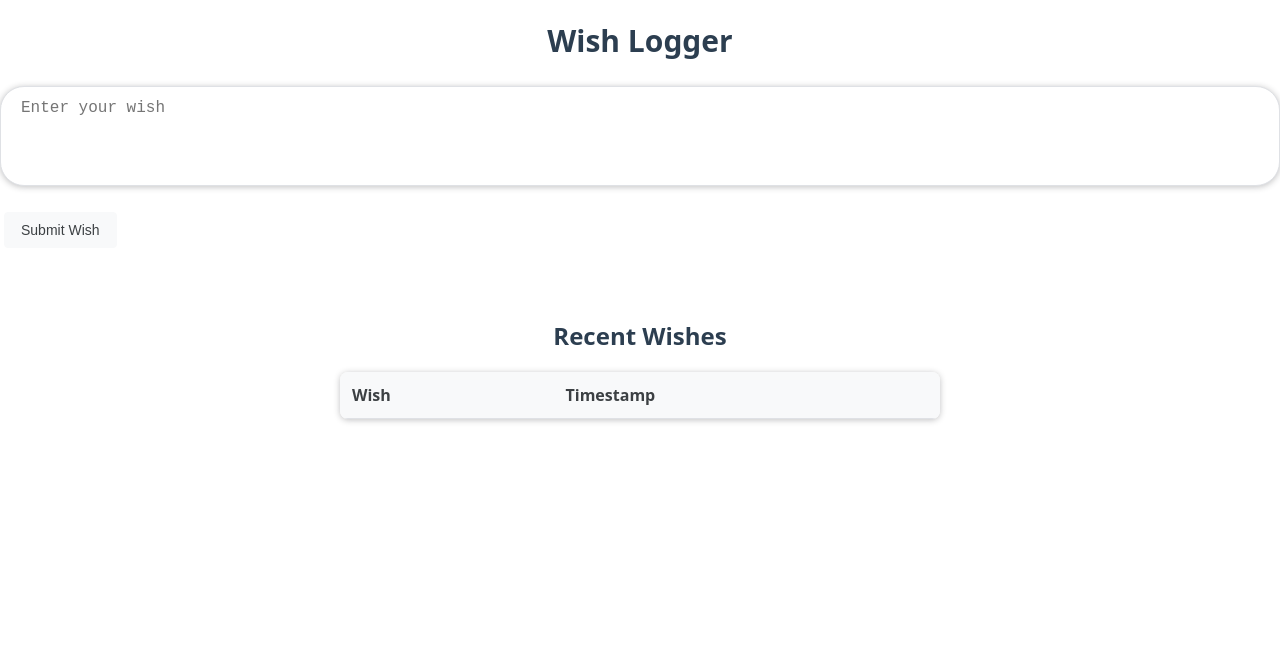
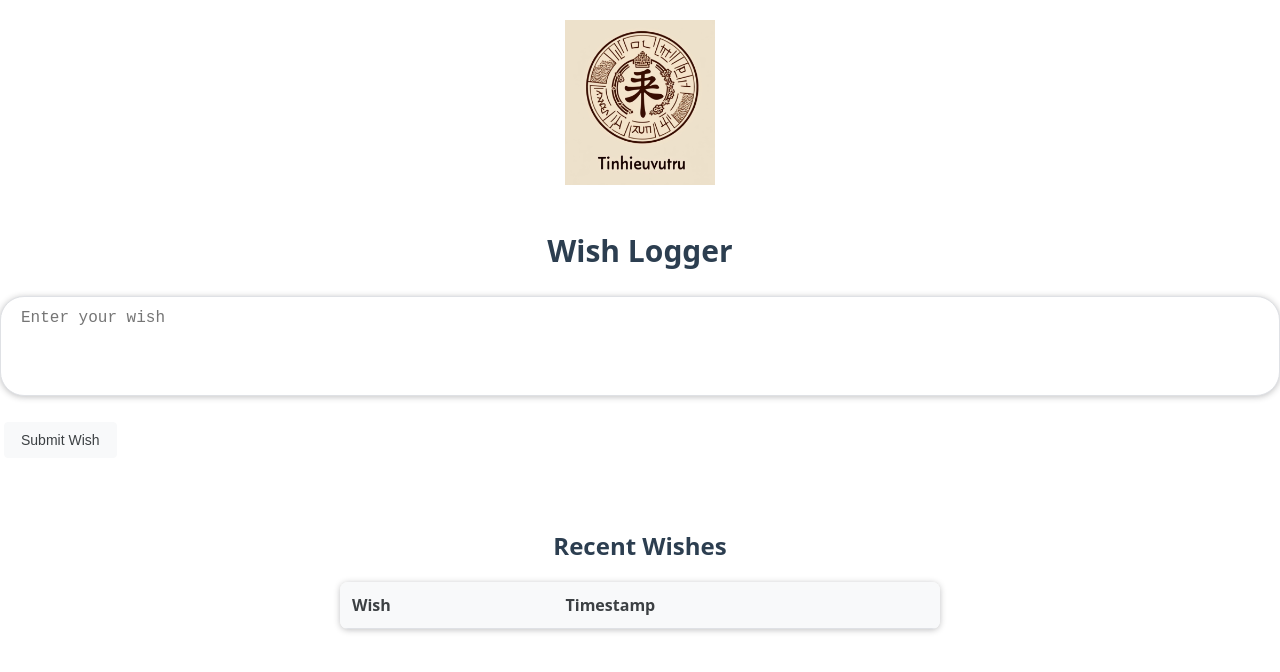
Before and after one commit to chiefjogger/happy-buddha, a website: page index.html in a window 1280 px wide. Drawn offline with Linux system fonts and the light colour scheme; no server answers.

Commit message:
Update index.html

```diff
--- a/index.html
+++ b/index.html
@@ -7,6 +7,11 @@
     <title>Wish Logger</title>
 
 </head>
+
+<header>
+    <img src="buddha-logo.png" alt="Logo" class="logo">
+</header>
+
 <body>
     <h1>Wish Logger</h1>
     <form id="wishForm">
```
